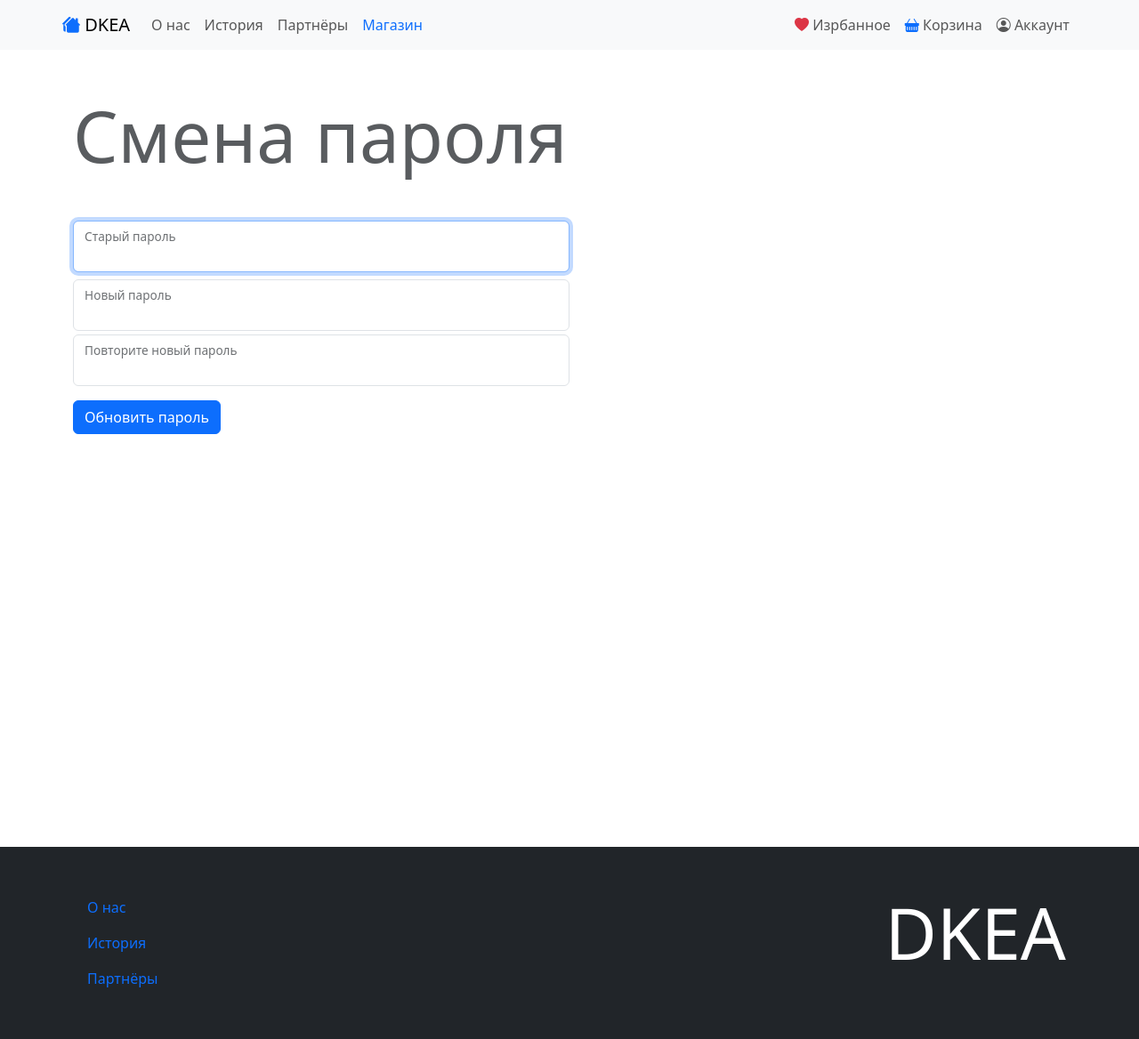
After one commit to seutil/Django-eCommerce, a Django app: page /accounts/change_password in a window 1280 px wide. The commit adds this page. Shown: the whole page at 89% size. Run offline with Django 4.2, Linux system fonts and the light colour scheme; the visitor is signed in with stand-in values (Sample User, id 1); some libraries are stand-ins or nearby versions.

Commit message:
Add change password form

```diff
--- a/accounts/urls.py
+++ b/accounts/urls.py
@@ -7,5 +7,6 @@ urlpatterns = [
     path('login/', views.LoginView.as_view(), name='account_login'),
     path('signup/', views.SingUpView.as_view(), name='account_signup'),
     path('logout/', views.LogoutView.as_view(), name='account_logout'),
+    path('change_password', views.ChangePasswordView.as_view(), name='account_change_password'),
     path('<int:pk>/', views.UserView.as_view(), name='account_detail'),
 ]
--- a/accounts/views.py
+++ b/accounts/views.py
@@ -33,6 +33,12 @@ class LogoutView(auth_views.LogoutView):
     ...
 
 
+class ChangePasswordView(auth_mixins.LoginRequiredMixin, auth_views.PasswordChangeView):
+
+    def get_success_url(self):
+        return self.request.user.get_absolute_url()
+
+
 class UserView(auth_mixins.LoginRequiredMixin, auth_mixins.UserPassesTestMixin, views.UpdateView):
     model = models.User
     form_class = forms.UserForm
--- a/templates/accounts/user_form.html
+++ b/templates/accounts/user_form.html
@@ -43,6 +43,6 @@
         </div>
     </form>
     <hr>
-    <a href="#" class="btn btn-secondary">Сменить пароль</a>
+    <a href="{% url 'account_change_password' %}" class="btn btn-secondary">Сменить пароль</a>
     <a href="{% url 'account_logout' %}" class="btn btn-outline-danger">Выйти</a>
 {% endblock %}
--- /dev/null
+++ b/templates/registration/password_change_form.html
@@ -0,0 +1,28 @@
+{% extends 'base.html' %}
+{% load widget_tweaks %}
+
+{% block head_title %}Смена пароля{% endblock %}
+
+{% block content %}
+    <div class="vh-100">
+        <h1 class="display-1 text-muted">Смена пароля</h1>
+        <form action="{% url 'account_change_password' %}" method="post" class="mt-5 w-50">
+            {% csrf_token %}
+            <div class="form-floating">
+                {% render_field form.old_password id="old_password" class+="form-control" %}
+                <label for="old_password" class="form-label">Старый пароль</label>
+            </div>
+            <div class="form-floating mt-2">
+                {% render_field form.new_password1 id="new_password1" class+="form-control" %}
+                <label for="new_password1" class="form-label">Новый пароль</label>
+            </div>
+            <div class="form-floating mt-1">
+                {% render_field form.new_password2 id="new_password2" class+="form-control" %}
+                <label for="new_password2">Повторите новый пароль</label>
+            </div>
+            <div class="mt-3">
+                <button type="submit" class="btn btn-primary">Обновить пароль</button>
+            </div>
+        </form>
+    </div>
+{% endblock %}
```
